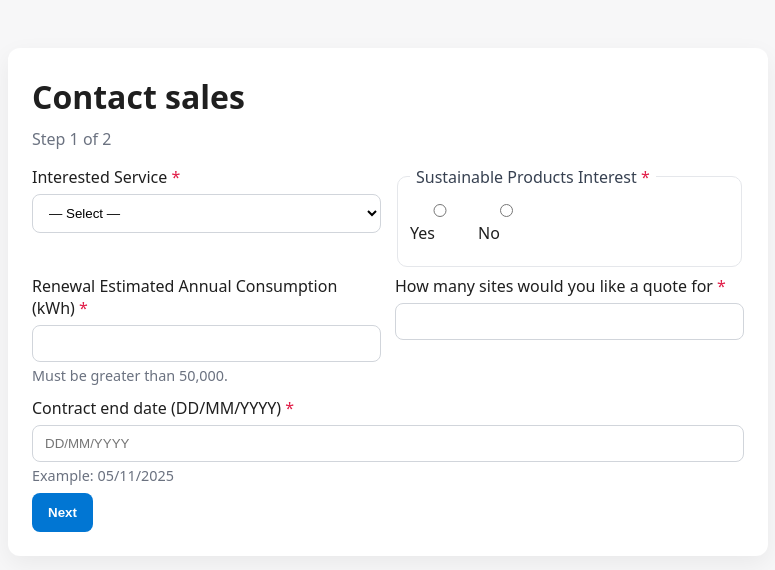
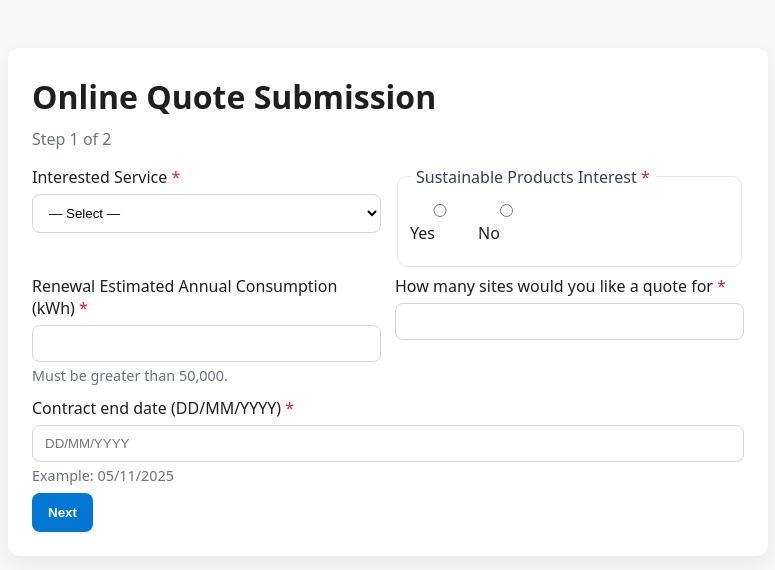
Before and after one commit to Zubair7996/web-to-lead-demo, a plain HTML site: page index.html in a window 1280 px wide. Shown: the whole page, without its empty margins (252-1027 px from the left). Drawn offline with Linux system fonts and the light colour scheme.

Commit message:
Update index.html

```diff
--- a/index.html
+++ b/index.html
@@ -33,7 +33,7 @@
 </head>
 <body>
   <div class="wrap">
-    <h1>Contact sales</h1>
+    <h1>Online Quote Submission</h1>
     <p class="progress" id="progress">Step 1 of 2</p>
 
     <!-- SANDBOX endpoint -->
```
